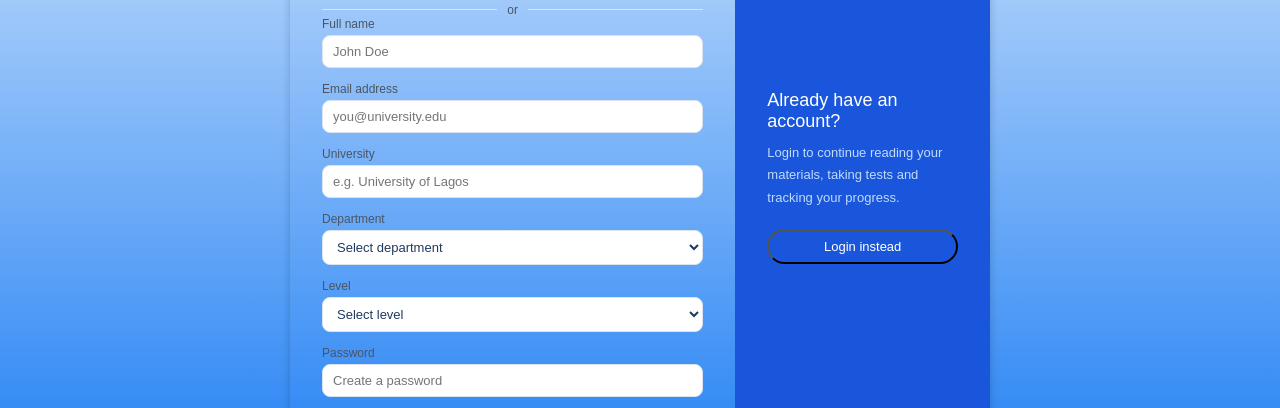
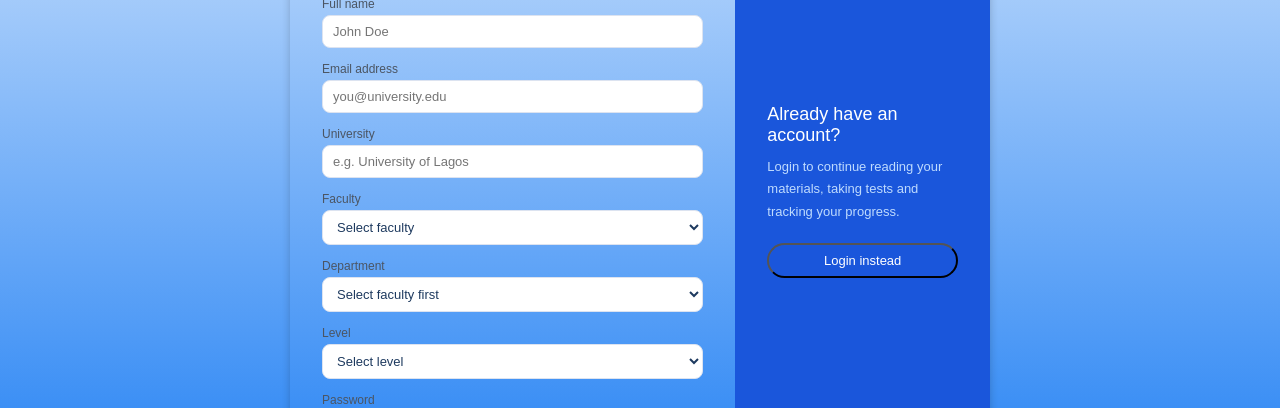
Before and after one commit to Projecthubdyex/DeeEx_final_repo, a plain HTML site: page signup.html in a window 1280 px wide. Shown: the part 363-771 px from the top of the page. Drawn offline with Linux system fonts and the light colour scheme.

Commit message:
done with signup for now

```diff
--- a/main.js
+++ b/main.js
@@ -93,64 +93,113 @@ function loginWithApple() {
     window.location.href = 'dashboard.html';
 }
 
+// ============================
+// FACULTY & DEPARTMENT DATA
+// ============================
+
+const facultyData = {
+    "Faculty of Agriculture": [
+        "Agriculture", "Agricultural Economics", "Agric Extension", "Agribusiness",
+        "Animal Science", "Crop Science", "Food Science and Technology",
+        "Home Science and Management", "Nutrition and Dietetics", "Soil Science"
+    ],
+    "Faculty of Arts": [
+        "Archaeology", "Combined Arts", "Creative Arts", "English and Literary Studies",
+        "Fine and Applied Arts", "French with German/Russian", "German", "History",
+        "History and International Studies", "Igbo", "Industrial Arts", "Linguistics",
+        "Mass Communication", "Music", "Theatre and Film Studies", "Tourism"
+    ],
+    "Faculty of Basic Medical Sciences": [
+        "Human Anatomy", "Human Physiology"
+    ],
+    "Faculty of Biological Sciences": [
+        "Biochemistry", "Biological Sciences", "Botany", "Combined Biological Sciences",
+        "Genetics and Biotechnology", "Microbiology", "Plant Science and Biotechnology",
+        "Zoology", "Zoology and Environmental Biology", "Zoology and Environmental Studies"
+    ],
+    "Faculty of Business Administration": [
+        "Accountancy", "Banking and Finance", "Business Management", "Marketing"
+    ],
+    "Faculty of Clinical Sciences": [
+        "Medicine and Surgery"
+    ],
+    "Faculty of Education": [
+        "Education and Fine and Applied Arts", "Education and Political Science",
+        "Education Arts", "Guidance and Counselling", "Library and Information Science"
+    ],
+    "Faculty of Engineering": [
+        "Electrical Engineering", "Electronics Engineering", "Mechanical Engineering"
+    ],
+    "Faculty of Environmental Studies": [
+        "Architecture", "Surveying and Geoinformatics", "Urban and Regional Planning"
+    ],
+    "Faculty of Law": [
+        "Law"
+    ],
+    "Faculty of Pharmaceutical Sciences": [
+        "Doctor of Pharmacy"
+    ],
+    "Faculty of Physical Sciences": [
+        "Computer Science", "Science Laboratory Technology", "Mathematics",
+        "Pure and Industrial Chemistry", "Physics and Astronomy", "Geology",
+        "Combined Physical Sciences"
+    ],
+    "Faculty of Social Sciences": [
+        "Criminology and Security Studies", "Economics", "Political Science", "Psychology"
+    ],
+    "Faculty of Veterinary Medicine": [
+        "Veterinary Medicine"
+    ],
+    "Faculty of Vocational and Technical Education": [
+        "Agricultural Science and Education", "Computer Education",
+        "Business Education", "Home Economics and Education", "Industrial Technical Education"
+    ]
+};
 
 // ============================
-// SIGNUP PAGE FUNCTIONALITY
+// POPULATE FACULTY DROPDOWN ON PAGE LOAD
 // ============================
 
-document.addEventListener('DOMContentLoaded', function() {
+function populateFaculties() {
+    const facultySelect = document.getElementById('faculty');
+    if (!facultySelect) return; // stop if this page has no faculty dropdown
 
-    const signupForm = document.getElementById('signupForm');
-
-    if (signupForm) {
-        signupForm.addEventListener('submit', function(event) {
-
-            event.preventDefault();
-
-            const fullname = document.getElementById('fullname').value;
-            const email = document.getElementById('email').value;
-            const university = document.getElementById('university').value;
-            const department = document.getElementById('department').value;
-            const level = document.getElementById('level').value;
-            const password = document.getElementById('password').value;
-            const confirmPassword = document.getElementById('confirmPassword').value;
-
-            // Check if any field is empty
-            if (fullname === '' || email === '' || university === '' || department === '' || level === '' || password === '' || confirmPassword === '') {
-                alert('Please fill in all fields.');
-                return;
-            }
-
-            // Check if passwords match
-            if (password !== confirmPassword) {
-                alert('Passwords do not match. Please try again.');
-                return;
-            }
-
-            console.log('Signup attempt:', {
-                fullname: fullname,
-                email: email,
-                university: university,
-                department: department,
-                level: level,
-                password: password
-            });
-
-            // Pretend signup was successful and go to dashboard
-            window.location.href = 'dashboard.html';
-        });
+    // Loop through each faculty name and add it as an option
+    for (const facultyName in facultyData) {
+        const option = document.createElement('option');
+        option.value = facultyName;
+        option.textContent = facultyName;
+        facultySelect.appendChild(option);
     }
-
-});
+}
 
 // ============================
-// SOCIAL SIGNUP PLACEHOLDERS
+// UPDATE DEPARTMENTS WHEN FACULTY CHANGES
 // ============================
 
-function signupWithGoogle() {
-    window.location.href = 'dashboard.html';
+function updateDepartments() {
+    const facultySelect = document.getElementById('faculty');
+    const departmentSelect = document.getElementById('department');
+
+    const selectedFaculty = facultySelect.value;
+
+    // Clear out old department options first
+    departmentSelect.innerHTML = '<option value="">Select department</option>';
+
+    // If no faculty chosen yet, stop here
+    if (selectedFaculty === '') return;
+
+    // Get the list of departments for the chosen faculty
+    const departments = facultyData[selectedFaculty];
+
+    // Add each department as an option
+    departments.forEach(function(dept) {
+        const option = document.createElement('option');
+        option.value = dept;
+        option.textContent = dept;
+        departmentSelect.appendChild(option);
+    });
 }
 
-function signupWithApple() {
-    window.location.href = 'dashboard.html';
-}
+// Run this as soon as the page loads
+document.addEventListener('DOMContentLoaded', populateFaculties);
--- a/signup.html
+++ b/signup.html
@@ -60,16 +60,19 @@
                         <input type="text" id="university" name="university" placeholder="e.g. University of Lagos" required>
                     </div>
 
-                    <div class="fg">
-                        <label for="department">Department</label>
-                        <select id="department" name="department" required>
-                            <option value="">Select department</option>
-                            <option value="computer-science">Computer Science</option>
-                            <option value="engineering">Engineering</option>
-                            <option value="medicine">Medicine</option>
-                            <option value="law">Law</option>
-                        </select>
-                    </div>
+                        <div class="fg">
+                            <label for="faculty">Faculty</label>
+                            <select id="faculty" name="faculty" required onchange="updateDepartments()">
+                            <option value="">Select faculty</option>
+                            </select>
+                        </div>
+
+                        <div class="fg">
+                            <label for="department">Department</label>
+                            <select id="department" name="department" required>
+                            <option value="">Select faculty first</option>
+                            </select>
+                        </div>
 
                     <div class="fg">
                         <label for="level">Level</label>
```
Also changed, not shown: institution.html (+2 -0 lines).
